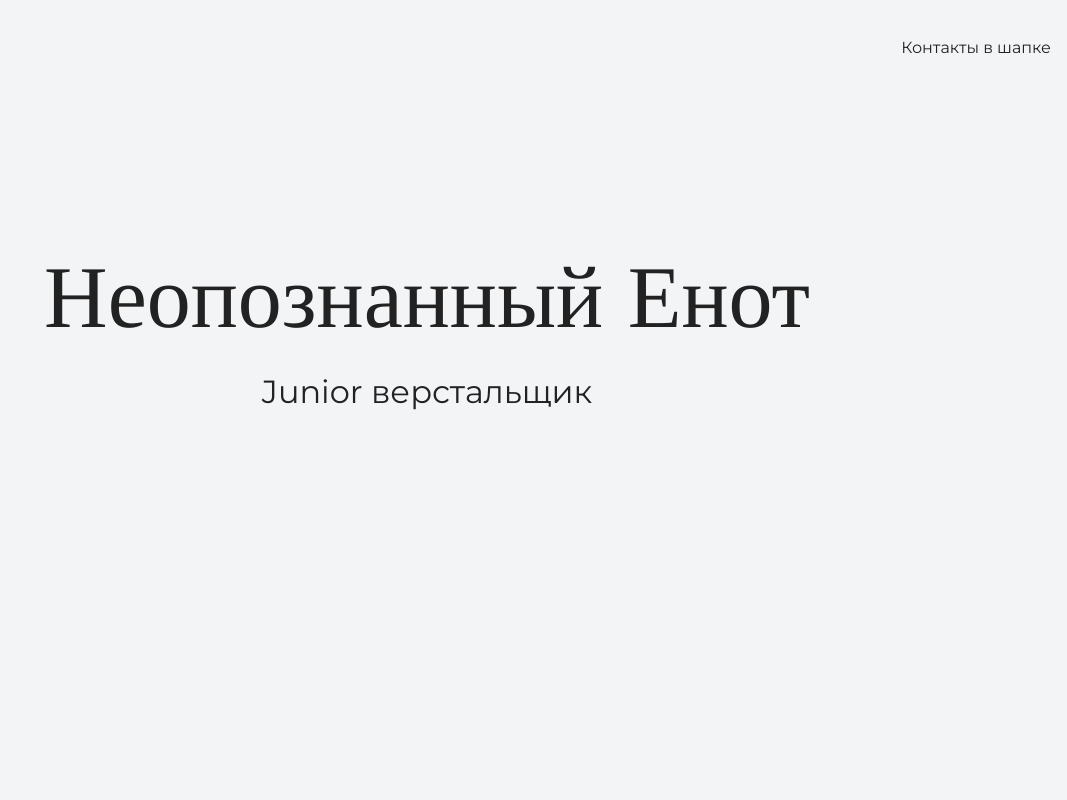
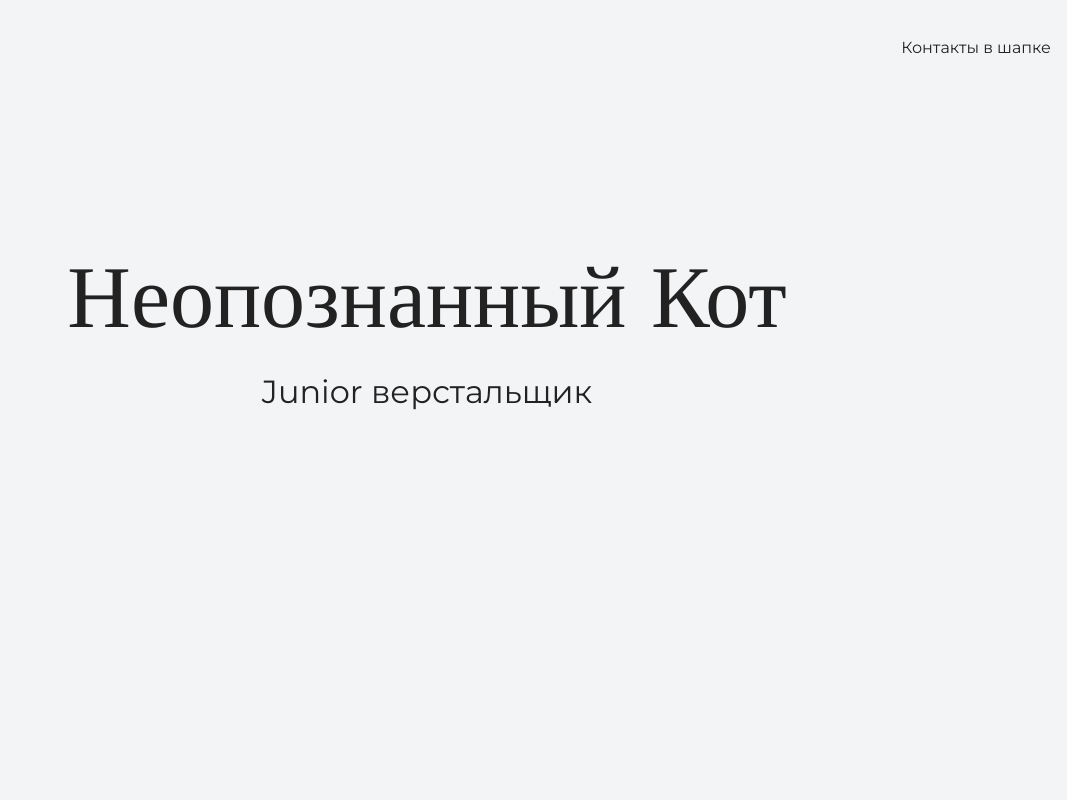
Before and after one commit to prekater/my_first_site, a plain HTML site: page index.html in a window 1280 px wide. Shown: the top 800 px of the page, without its empty margins (213-1280 px from the left). Drawn offline with nearby package versions, Linux system fonts and the light colour scheme.

Commit message:
Изменение текста на главной

```diff
--- a/index.html
+++ b/index.html
@@ -15,7 +15,7 @@
     </header>
 
     <section class="hero-image">
-      <div class="container"><h1 class="heading">Неопознанный Енот</h1>
+      <div class="container"><h1 class="heading">Неопознанный Кот</h1>
       <p>Junior верстальщик</p></div>
     </section>
 
```
